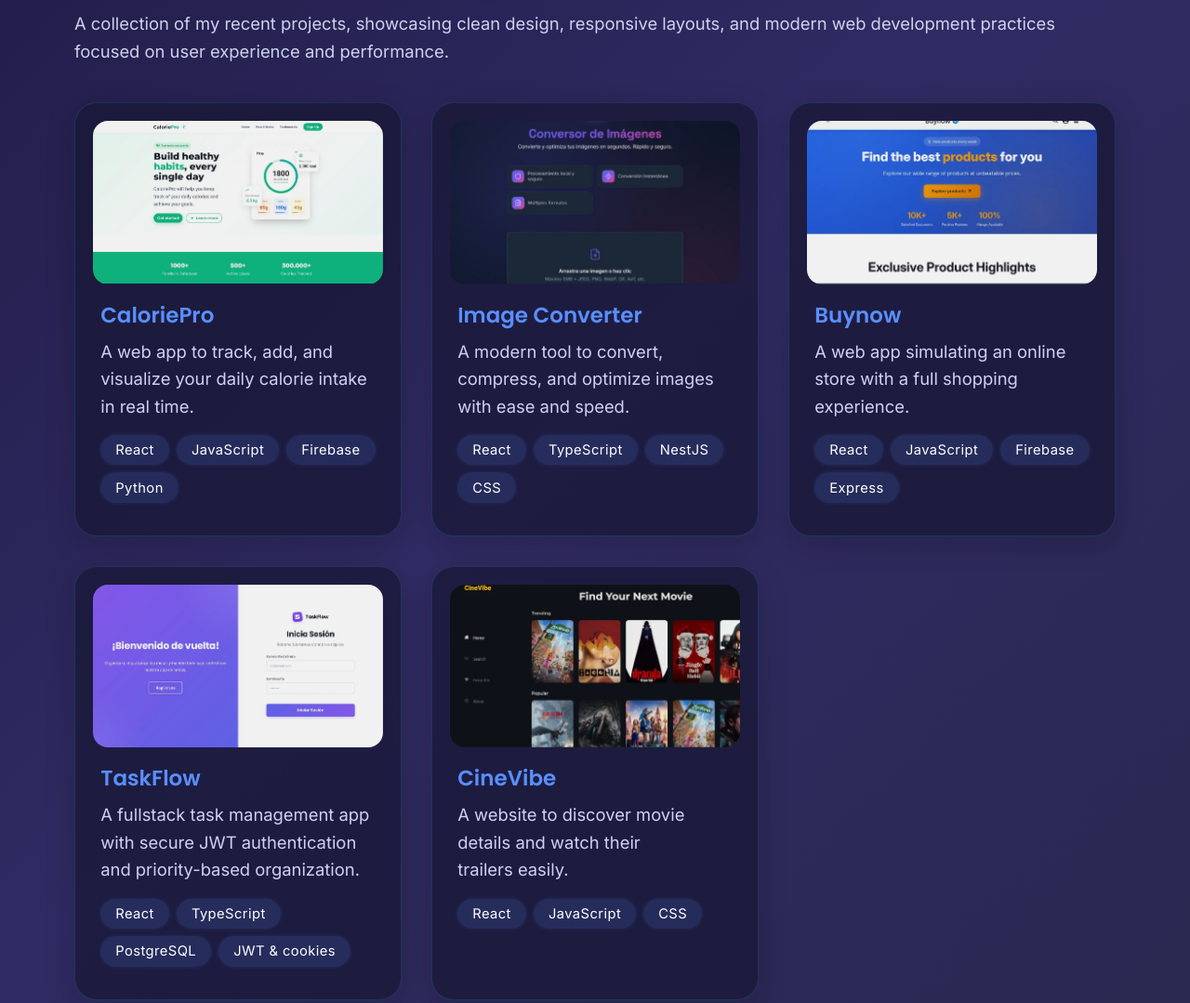
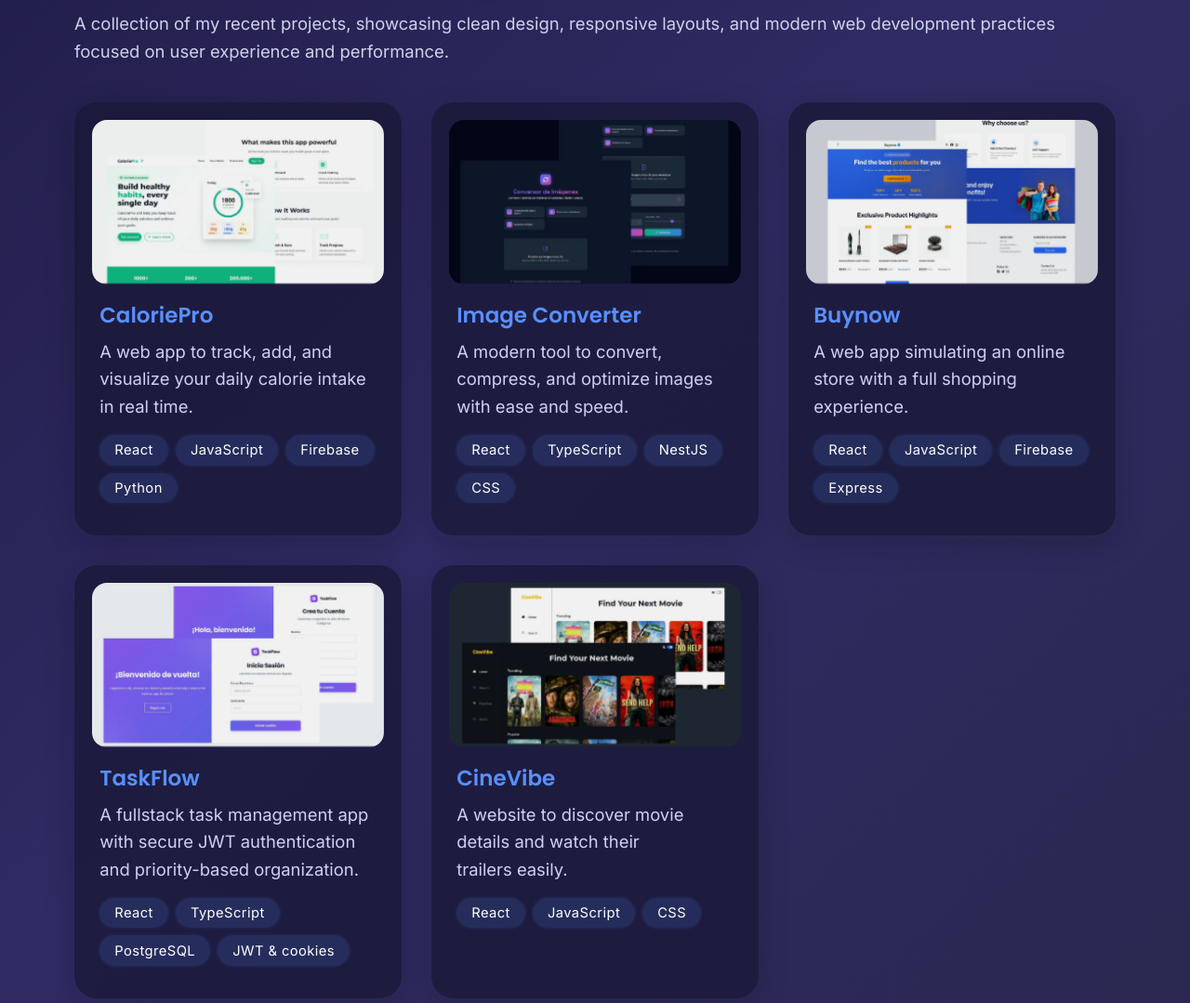
Before and after one commit to DeniseLara/Portfolio-v2, a plain HTML site: page index.html in a window 1280 px wide. Shown: the part 1580-2659 px from the top of the page at 93% size. Drawn offline with nearby package versions, Linux system fonts and the light colour scheme.

Commit message:
optimización de imágenes de la sección de proyectos

```diff
--- a/index.html
+++ b/index.html
@@ -96,7 +96,7 @@
                     <div class="hero__actions">
                         <a
                             class="hero__button cv"
-                            href="/cv/DeniseLara_.pdf"
+                            href="/cv/denise_l.pdf"
                             download="Denise_Lara_CV.pdf"
                             rel="noopener noreferrer"
                             aria-label="Download Denise Lara's CV"
@@ -221,7 +221,7 @@
                         <div class="projects__card">
                         <figure class="image__container">
                             <img
-                                src="images/project1.webp"
+                                src="images/caloriepro.webp"
                                 alt="Screenshot of project"
                                 loading="lazy"
                                 class="projects__image"
@@ -271,7 +271,7 @@
                         <div class="projects__card">
                         <figure class="image__container">
                             <img
-                                src="images/project4.webp"
+                                src="images/image-converter.webp"
                                 alt="Screenshot of project"
                                 loading="lazy"
                                 class="projects__image"
@@ -320,7 +320,7 @@
                         <div class="projects__card">
                         <figure class="image__container">
                             <img
-                                src="images/project3.webp"
+                                src="images/buynow.webp"
                                 alt="Screenshot of project"
                                 loading="lazy"
                                 class="projects__image"
@@ -370,7 +370,7 @@
                         <div class="projects__card">
                         <figure class="image__container">
                             <img
-                                src="images/project5.webp"
+                                src="images/taskflow.webp"
                                 alt="Screenshot of project"
                                 loading="lazy"
                                 class="projects__image"
@@ -420,7 +420,7 @@
                         <div class="projects__card">
                         <figure class="image__container">
                             <img
-                                src="images/project2.webp"
+                                src="images/cinevibe.webp"
                                 alt="Screenshot of project"
                                 loading="lazy"
                                 class="projects__image"
--- a/styles.css
+++ b/styles.css
@@ -468,7 +468,6 @@ p {
 
 .projects__card {
     background: rgba(24, 24, 54, 0.75);
-    border: 1px solid rgba(56, 189, 248, 0.15);
     border-radius: 1.5rem;
     padding: 1.2rem;
     height: 100%;
@@ -477,13 +476,11 @@ p {
         0 2px 8px rgba(56, 189, 248, 0.05);
     text-align: start;
     transition: transform 0.3s ease,
-    border-color 0.3s ease,
     box-shadow 0.3s ease;
 }
 
 .projects__card:hover {
     transform: translateY(-6px);
-    border-color: rgba(56, 189, 248, 0.4);
     box-shadow:
         0 16px 40px rgba(0, 0, 0, 0.3),
         0 8px 25px rgba(56, 189, 248, 0.15);
```
Also changed, not shown: images/buynow.webp (added), images/caloriepro.webp (added), images/cinevibe.webp (added), images/image-converter.webp (added), images/project1.webp (deleted), images/project2.webp (deleted), images/project3.webp (deleted), images/project4.webp (deleted), images/project5.webp (deleted), images/taskflow.webp (added), 3 other files.
